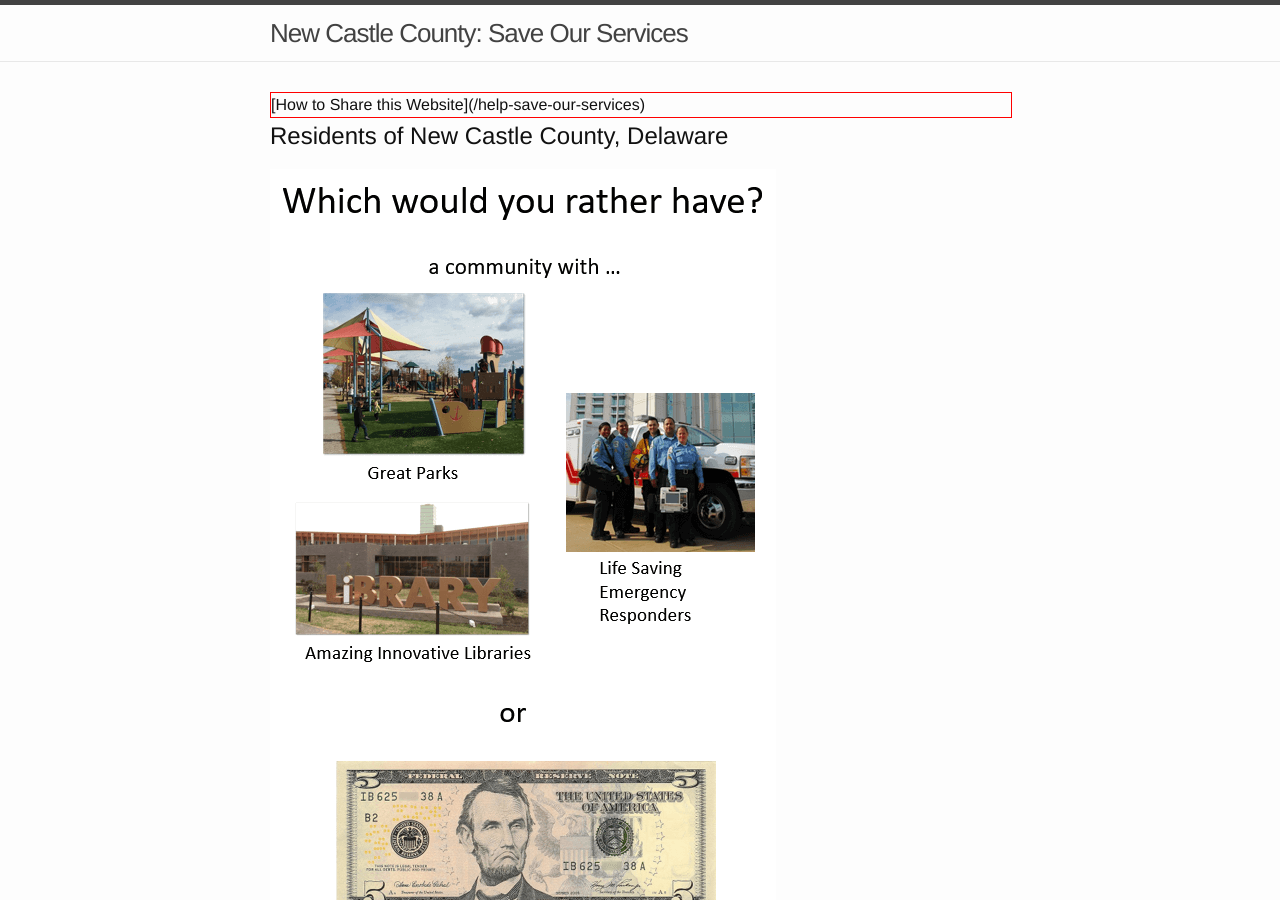
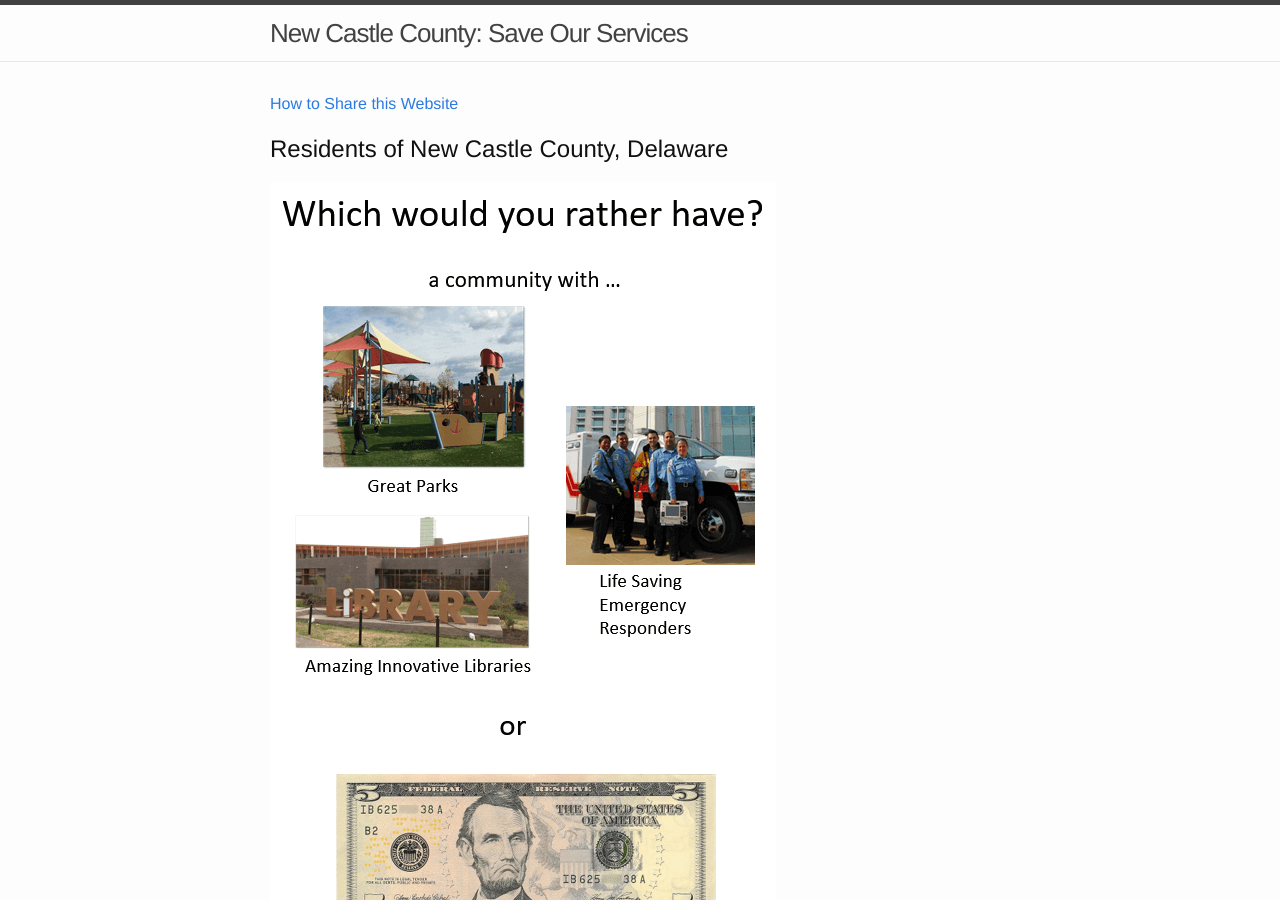
Before and after one commit to wstabosz/nccsos, a Jekyll site: the page built from index.markdown, in a window 1280 px wide and 900 px high. Built offline with Jekyll 4.4.1, drawn with Linux system fonts in a browser that asks for light colours.

Commit message:
Updated Index

```diff
--- a/index.markdown
+++ b/index.markdown
@@ -4,9 +4,7 @@ date: 2018-05-20 05:48:00 -04:00
 layout: default
 ---
 
-<div style="border: 1px solid #f00; width: 100%" >
 [How to Share this Website](/help-save-our-services)
-</div>
 
 ## Residents of New Castle County, Delaware
 
```
